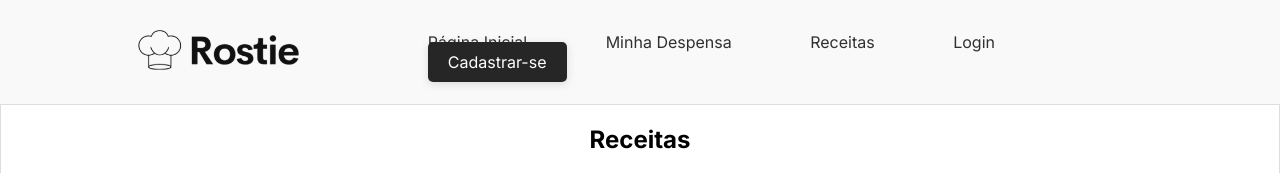
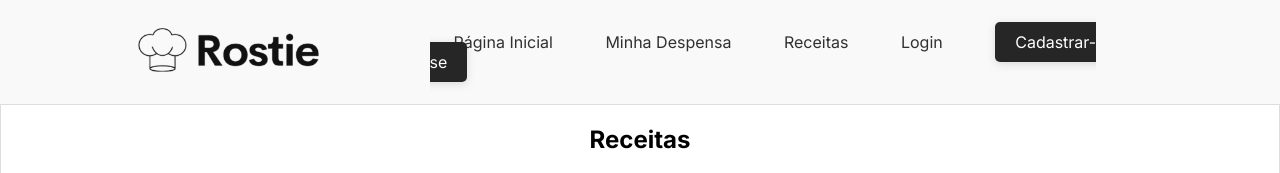
Before and after one commit to ericksntz/AW1-2023, a plain HTML site: page 4º Bimestre/Rostie/Receitas/index.html in a window 1280 px wide. Shown: the top 173 px of the page. Drawn offline with nearby package versions, Linux system fonts and the light colour scheme.

Commit message:
Correção no header em telas menores

```diff
--- a/4º Bimestre/Rostie/Receitas/style.css
+++ b/4º Bimestre/Rostie/Receitas/style.css
@@ -36,14 +36,13 @@ header {
 }
 
 .menu li {
-  display: inline; /* Exibir os itens do menu na mesma linha */
-  margin-right: 10px; /* Espaçamento entre os itens do menu */
+  display: inline; /* Exibir os itens do menu na mesma linha */ /* Espaçamento entre os itens do menu */
 }
 
 .menu a {
   color: #303030; /* Cor do texto dos links do menu */
   text-decoration: none; /* Remover sublinhado dos links do menu */
-  margin: 32px;
+  margin: 24px;
 }
 
 .menu a:hover {
@@ -64,6 +63,7 @@ header {
 .cadastre-se:hover {
   background-color: #151515;
 }
+
 
 .container {
   display: flex;
```
